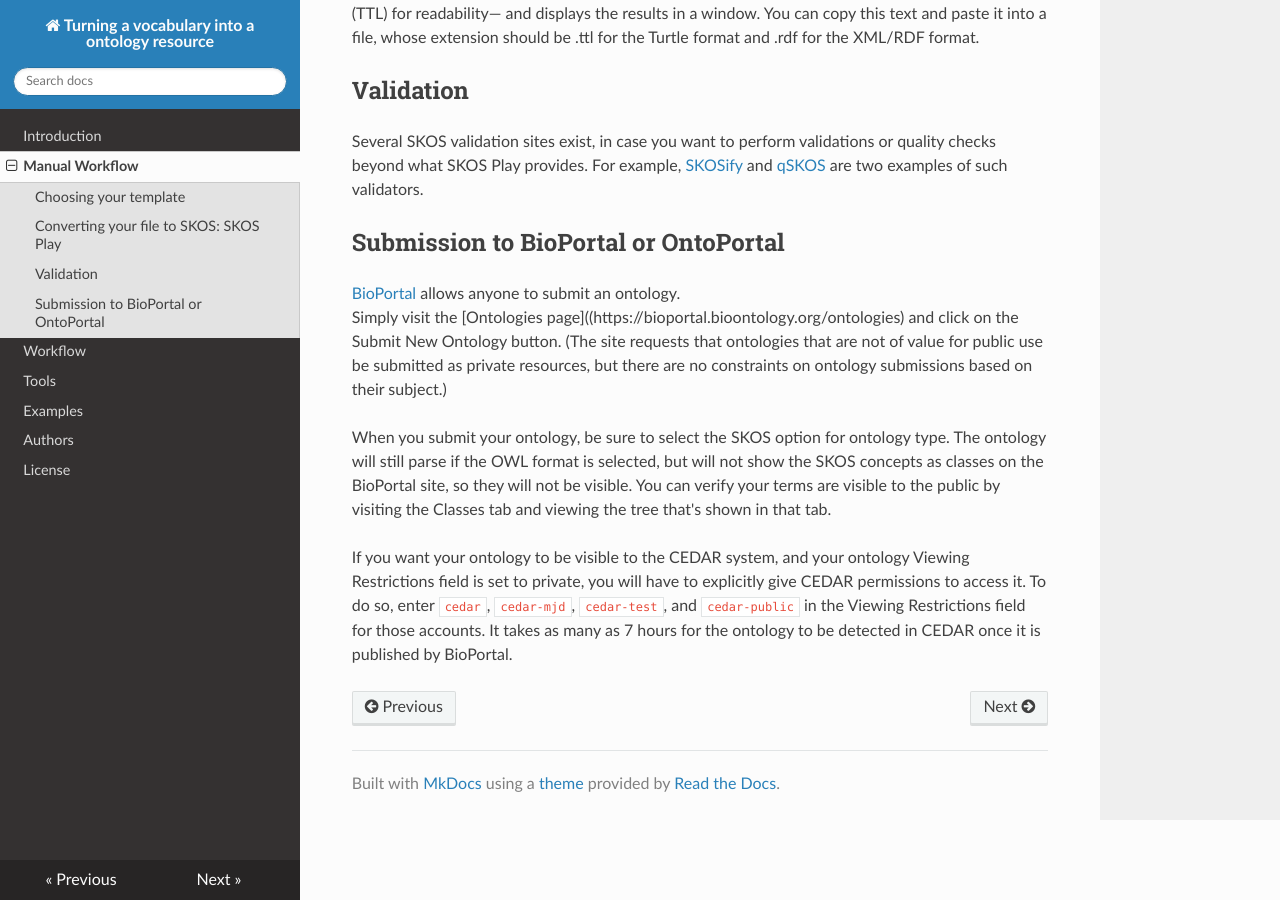
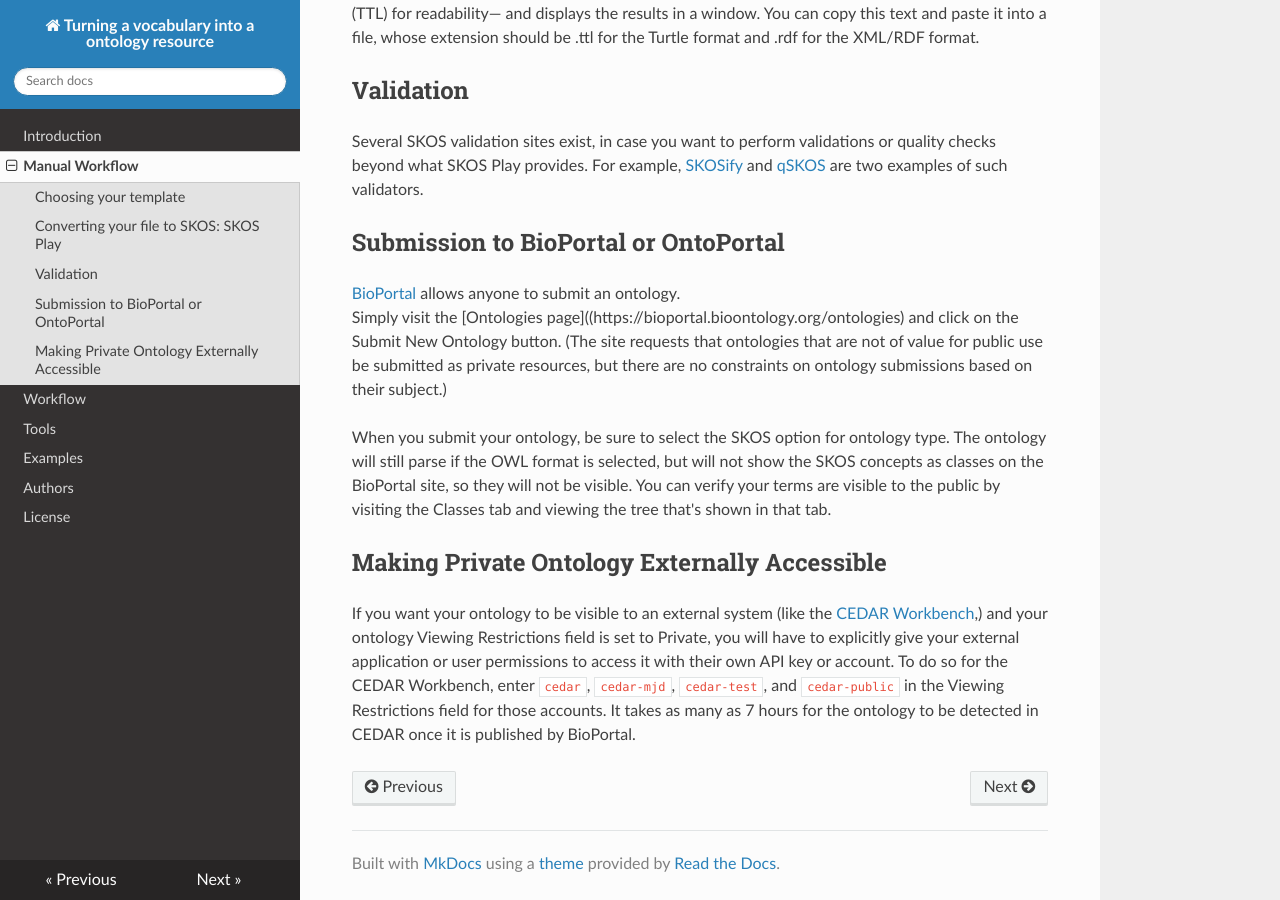
Before and after one commit to fair-data-collective/excel2rdf-site, an MkDocs documentation site: the page built from docs/ManualWorkflow.md, in a window 1280 px wide and 900 px high, scrolled down 918 px. Built offline with MkDocs 1.6.1, drawn with Linux system fonts in a browser that asks for light colours; nearby versions of some CDN libraries.

Commit message:
cleaned up bits and pieces

```diff
--- a/docs/ManualWorkflow.md
+++ b/docs/ManualWorkflow.md
@@ -54,7 +54,10 @@ The ontology will still parse if the OWL format is selected, but will not show t
 so they will not be visible.
 You can verify your terms are visible to the public by visiting the Classes tab and viewing the tree that's shown in that tab.
 
-If you want your ontology to be visible to the CEDAR system, and your ontology Viewing Restrictions field is set to private,
-you will have to explicitly give CEDAR permissions to access it.
-To do so, enter `cedar`, `cedar-mjd`, `cedar-test`, and `cedar-public` in the Viewing Restrictions field for those accounts.
+## Making Private Ontology Externally Accessible
+
+If you want your ontology to be visible to an external system (like the [CEDAR Workbench](https://metadatacenter.org),)
+and your ontology Viewing Restrictions field is set to Private,
+you will have to explicitly give your external application or user permissions to access it with their own API key or account.
+To do so for the CEDAR Workbench, enter `cedar`, `cedar-mjd`, `cedar-test`, and `cedar-public` in the Viewing Restrictions field for those accounts.
 It takes as many as 7 hours for the ontology to be detected in CEDAR once it is published by BioPortal.
```
